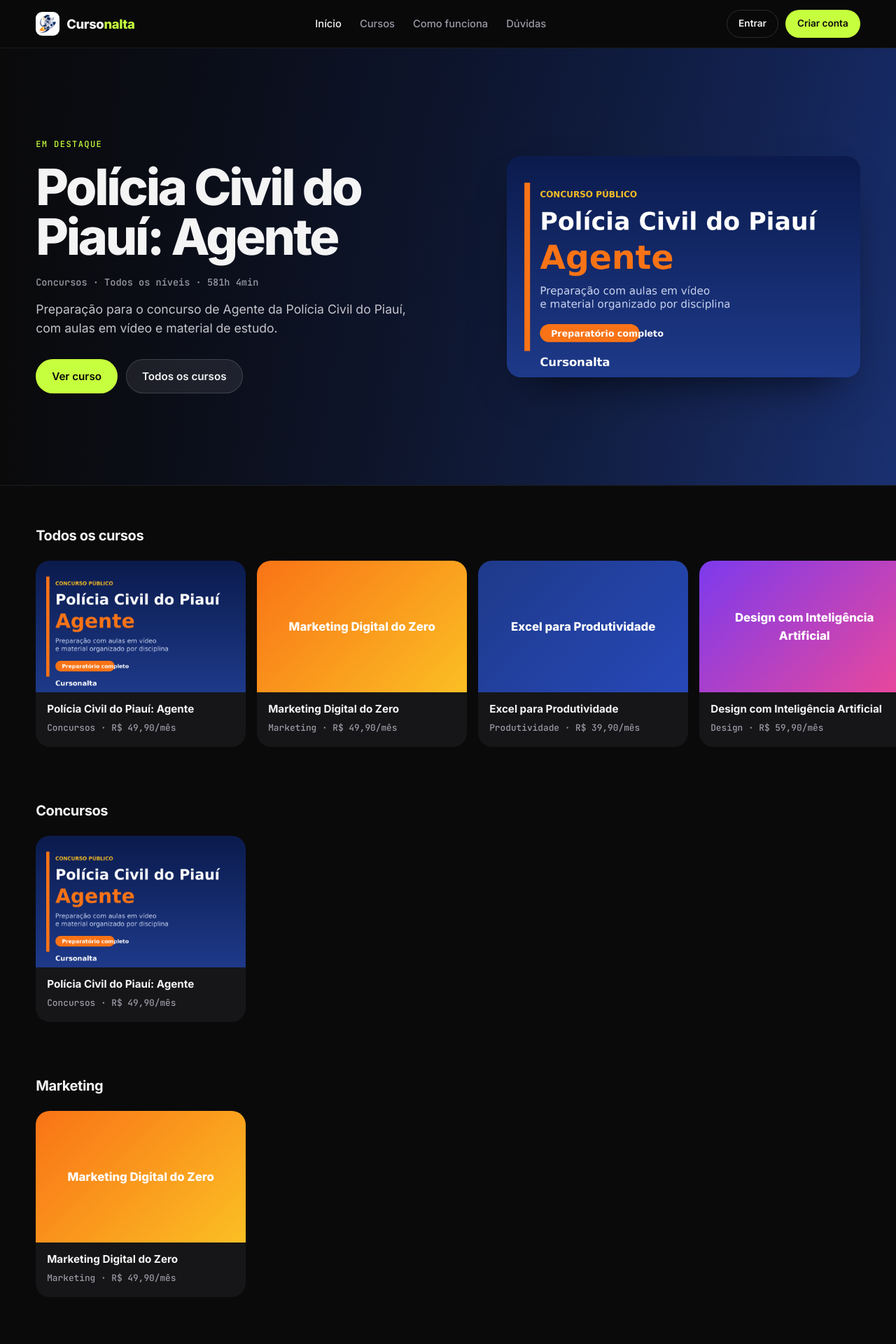
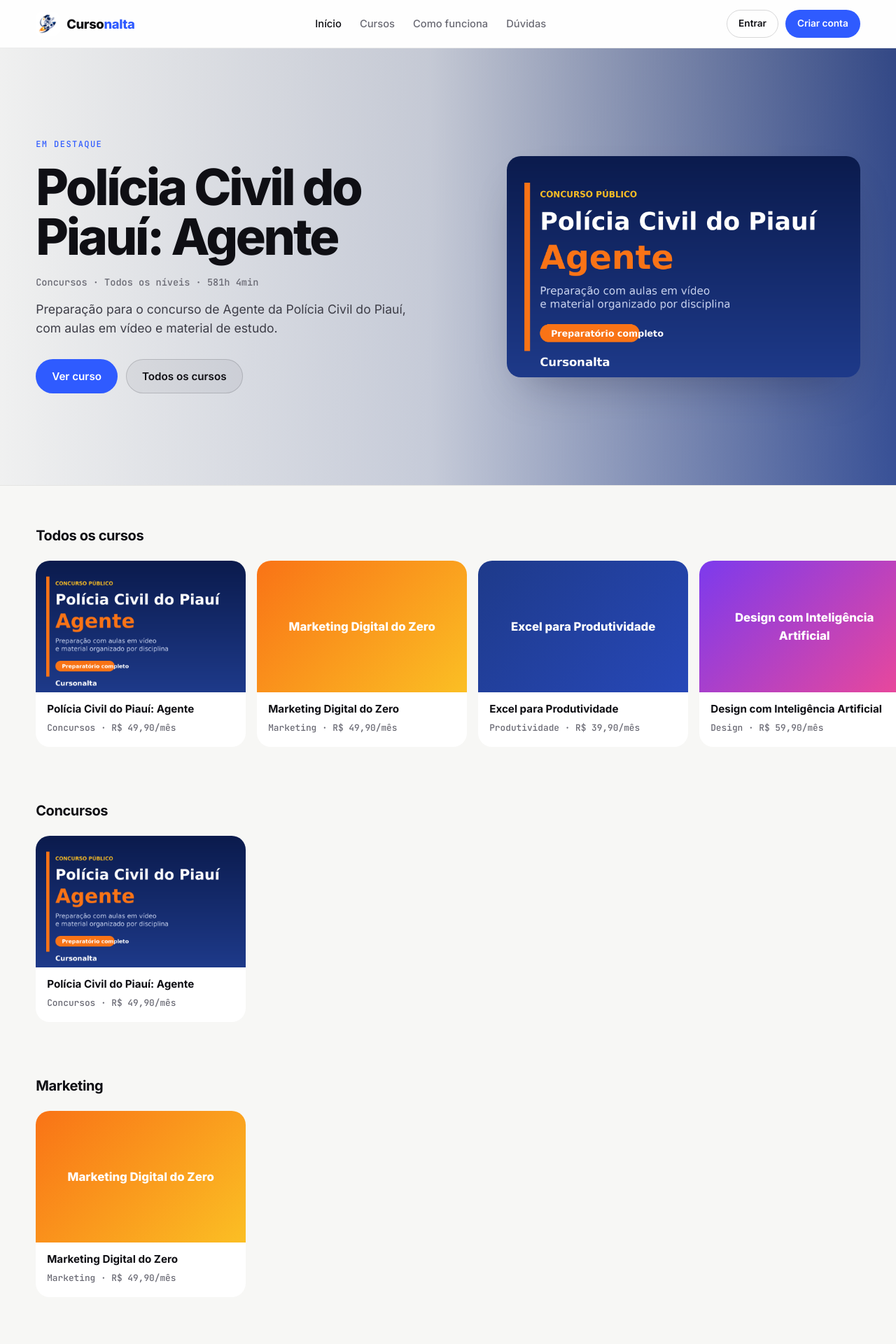
Before and after one commit to copy9/cursonalta, a PHP site: page / in a window 1280 px wide. Shown: the top 1920 px of the page at 70% size. Run offline with PHP 8.4, Linux system fonts and the light colour scheme.

Commit message:
Troca tema para claro: fundo branco-gelo, superfícies brancas, azul de destaque e sombras suaves
Co-Authored-By: Claude Haiku 5.5 <noreply@anthropic.com>
Claude-Session: https://claude.ai/code/session_01NS7Hnb65pZKcFRh7KgykFT

```diff
--- a/css/style.css
+++ b/css/style.css
@@ -3,19 +3,19 @@
    Fundo quase preto, tipografia grande, uma cor de destaque
    ========================================================= */
 :root {
-  --bg: #0a0a0b;
-  --bg-2: #111113;
-  --surface: #161618;
-  --surface-2: #1d1d21;
-  --line: rgba(255, 255, 255, 0.08);
-  --line-2: rgba(255, 255, 255, 0.14);
-  --text: #f4f4f5;
-  --muted: #9a9aa6;
-  --accent: #c6ff3d;
-  --accent-ink: #0a0a0b;
+  --bg: #f7f7f5;
+  --bg-2: #eeeeea;
+  --surface: #ffffff;
+  --surface-2: #f2f2ee;
+  --line: rgba(15, 15, 20, 0.08);
+  --line-2: rgba(15, 15, 20, 0.16);
+  --text: #0f0f14;
+  --muted: #6a6a74;
+  --accent: #2f5bff;
+  --accent-ink: #ffffff;
   --radius: 20px;
   --radius-sm: 12px;
-  --shadow: 0 30px 60px -30px rgba(0, 0, 0, .8);
+  --shadow: 0 30px 60px -28px rgba(15, 15, 40, .35);
   --sans: "Inter", system-ui, -apple-system, "Segoe UI", Roboto, sans-serif;
   --mono: "JetBrains Mono", ui-monospace, SFMono-Regular, Menlo, Consolas, monospace;
 }
@@ -34,7 +34,7 @@ button, input, select, textarea { font: inherit; }
 
 /* ---------- Cabeçalho ---------- */
 .site-header {
-  position: sticky; top: 0; z-index: 50; background: rgba(10, 10, 11, .78);
+  position: sticky; top: 0; z-index: 50; background: rgba(255, 255, 255, .85);
   backdrop-filter: blur(14px); border-bottom: 1px solid var(--line);
 }
 .nav { display: flex; align-items: center; justify-content: space-between; height: 68px; gap: 24px; }
@@ -55,11 +55,11 @@ button, input, select, textarea { font: inherit; }
 }
 .btn:hover { transform: translateY(-1px); }
 .btn-primary { background: var(--accent); color: var(--accent-ink); }
-.btn-primary:hover { background: #d6ff6b; }
+.btn-primary:hover { background: #1f45e6; }
 .btn-ghost { background: transparent; color: var(--text); border-color: var(--line-2); }
 .btn-ghost:hover { border-color: var(--text); }
-.btn-light { background: rgba(255,255,255,.08); color: var(--text); border-color: var(--line-2); }
-.btn-light:hover { background: rgba(255,255,255,.14); }
+.btn-light { background: rgba(15,15,20,.05); color: var(--text); border-color: var(--line-2); }
+.btn-light:hover { background: rgba(15,15,20,.09); }
 .btn-block { width: 100%; }
 .btn-sm { padding: 8px 16px; font-size: .85rem; }
 
@@ -78,13 +78,13 @@ button, input, select, textarea { font: inherit; }
 .banner-bg { position: absolute; inset: 0; background: var(--bg-2); }
 .banner-bg::after {
   content: ""; position: absolute; inset: 0;
-  background: linear-gradient(90deg, var(--bg) 0%, rgba(10,10,11,.55) 60%, rgba(10,10,11,.2) 100%);
+  background: linear-gradient(90deg, rgba(247,247,245,.97) 0%, rgba(247,247,245,.78) 48%, rgba(247,247,245,.12) 100%);
 }
 .banner-inner { position: relative; z-index: 2; display: grid; grid-template-columns: 1.1fr .9fr; align-items: center; gap: 56px; min-height: min(78vh, 660px); }
 .banner-content { padding: 96px 0 104px; }
 .banner h1 { font-size: clamp(2.6rem, 5.6vw, 4.6rem); font-weight: 800; letter-spacing: -0.045em; line-height: 1; margin-bottom: 18px; }
 .banner-meta { font-family: var(--mono); font-size: .85rem; color: var(--muted); margin-bottom: 14px; }
-.banner-desc { color: #c4c4cc; font-size: 1.1rem; max-width: 560px; margin-bottom: 30px; }
+.banner-desc { color: #3d3d47; font-size: 1.1rem; max-width: 560px; margin-bottom: 30px; }
 .hero-cta { display: flex; gap: 12px; flex-wrap: wrap; }
 .banner-poster { position: relative; width: 100%; aspect-ratio: 16 / 10; object-fit: cover; border-radius: var(--radius); box-shadow: var(--shadow); }
 
@@ -121,7 +121,7 @@ button, input, select, textarea { font: inherit; }
 .quotes { display: grid; grid-template-columns: repeat(auto-fit, minmax(270px, 1fr)); gap: 16px; }
 .quote { background: var(--surface); border-radius: var(--radius); padding: 30px; }
 .quote .stars { color: var(--accent); letter-spacing: 3px; margin-bottom: 16px; }
-.quote p { color: #d4d4da; margin-bottom: 22px; font-size: 1.02rem; }
+.quote p { color: #2b2b33; margin-bottom: 22px; font-size: 1.02rem; }
 .quote .who { display: flex; align-items: center; gap: 12px; }
 .avatar { width: 42px; height: 42px; border-radius: 50%; background: var(--accent); color: var(--accent-ink); font-weight: 800; display: grid; place-items: center; font-size: .9rem; }
 .quote .who strong { display: block; font-size: .95rem; }
@@ -134,7 +134,7 @@ button, input, select, textarea { font: inherit; }
 }
 .cta-band h2 { font-size: clamp(1.9rem, 3.4vw, 2.6rem); font-weight: 800; letter-spacing: -0.035em; line-height: 1.05; margin-bottom: 8px; }
 .cta-band p { opacity: .75; }
-.cta-band .btn-primary { background: var(--accent-ink); color: var(--accent); }
+.cta-band .btn-primary { background: #ffffff; color: var(--accent); }
 .cta-band .btn-light { background: transparent; color: var(--accent-ink); border-color: var(--accent-ink); }
 
 /* ---------- Perguntas frequentes ---------- */
@@ -178,7 +178,7 @@ button, input, select, textarea { font: inherit; }
 .breadcrumb a:hover { color: var(--text); }
 .series-title { font-size: clamp(2.4rem, 4.8vw, 3.8rem); font-weight: 800; letter-spacing: -0.045em; line-height: 1.02; margin-bottom: 16px; }
 .series-meta { display: flex; gap: 14px; flex-wrap: wrap; font-family: var(--mono); font-size: .85rem; color: var(--muted); margin-bottom: 18px; }
-.series-desc { color: #c4c4cc; font-size: 1.08rem; max-width: 620px; margin-bottom: 28px; }
+.series-desc { color: #3d3d47; font-size: 1.08rem; max-width: 620px; margin-bottom: 28px; }
 .series-cover { width: 100%; aspect-ratio: 16 / 10; object-fit: cover; border-radius: var(--radius); box-shadow: var(--shadow); }
 .series-cover-fallback { width: 100%; aspect-ratio: 16 / 10; border-radius: var(--radius); display: grid; place-items: center; color: #fff; font-weight: 800; padding: 20px; text-align: center; }
 .series-body { display: grid; grid-template-columns: 1.6fr 1fr; gap: 40px; padding: 60px 0 40px; align-items: start; }
@@ -194,7 +194,7 @@ button, input, select, textarea { font: inherit; }
 .panel h2 { font-size: 1.3rem; font-weight: 700; margin-bottom: 12px; }
 .panel p { color: var(--muted); margin-bottom: 12px; }
 .checklist { list-style: none; display: grid; grid-template-columns: 1fr 1fr; gap: 12px 24px; }
-.checklist li { color: #d4d4da; display: flex; gap: 10px; align-items: flex-start; }
+.checklist li { color: #2b2b33; display: flex; gap: 10px; align-items: flex-start; }
 .checklist li::before { content: "✓"; color: var(--accent); font-weight: 800; }
 .buy-card { position: sticky; top: 96px; }
 .price-big { font-size: 2.8rem; font-weight: 800; letter-spacing: -0.04em; margin: 6px 0 4px; }
```
